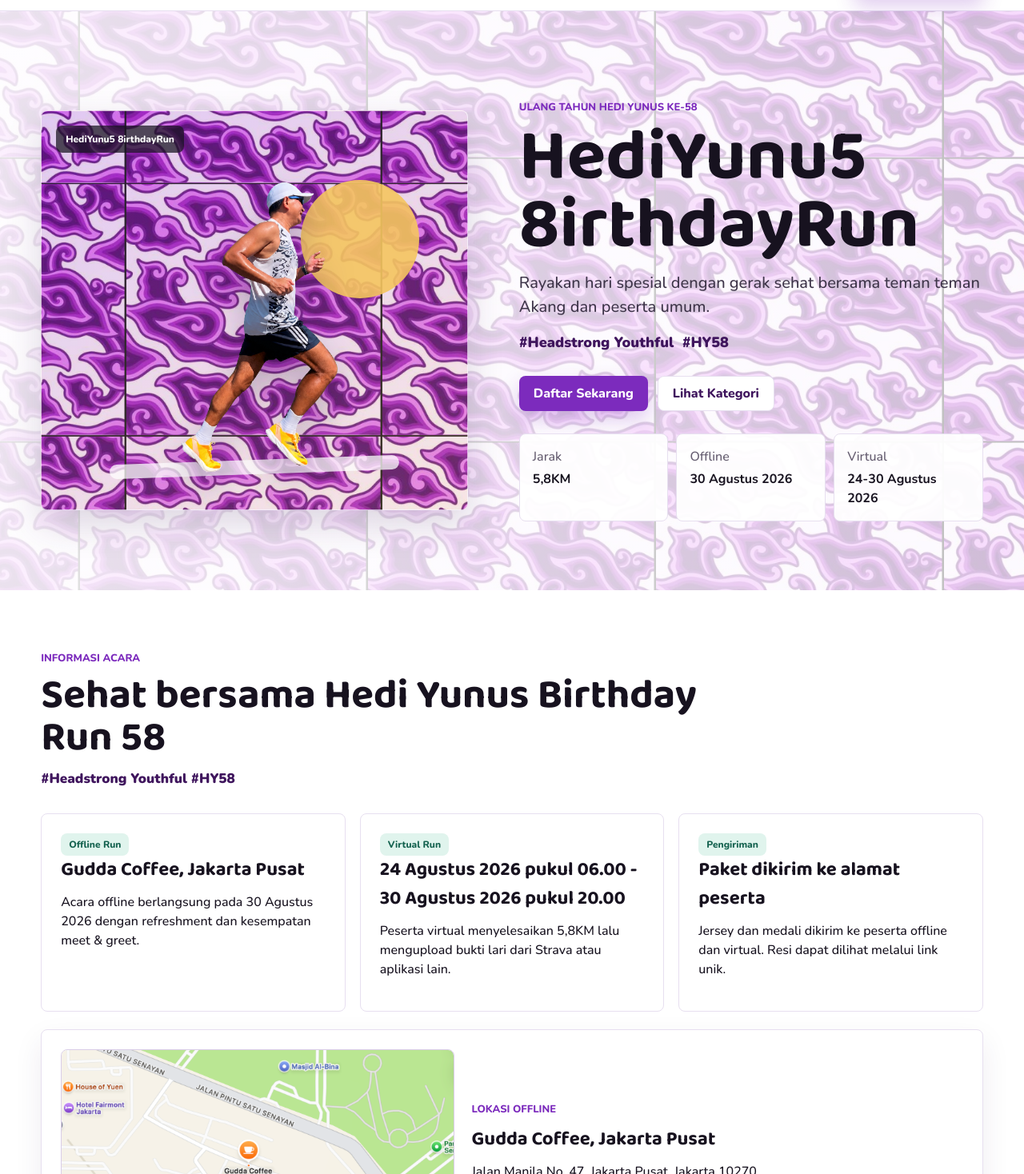
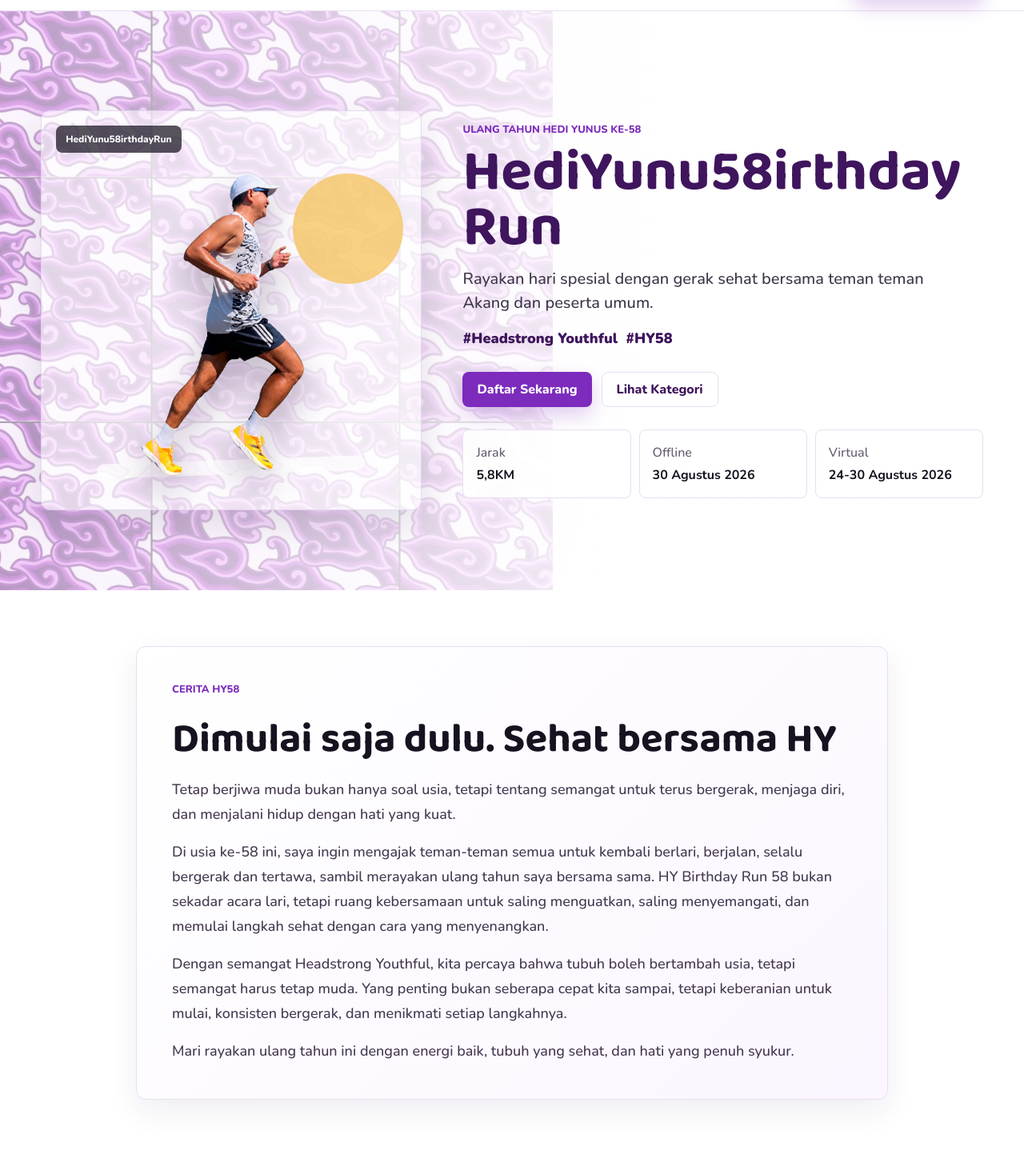
Before and after one commit to amutiara302-debug/hy-birthday-run-app, a Next.js app: page / in a window 1280 px wide. Shown: the part 62-1530 px from the top of the page at 80% size. Built offline with nearby package versions, Linux system fonts and the light colour scheme.

Commit message:
Add files via upload

```diff
--- a/app/globals.css
+++ b/app/globals.css
@@ -74,22 +74,45 @@ nav a { text-decoration: none; }
 .button:disabled { opacity: .6; cursor: not-allowed; }
 
 .hero {
+  position: relative;
   display: grid;
-  grid-template-columns: minmax(320px, .92fr) minmax(320px, 1fr);
-  gap: clamp(28px, 5vw, 72px);
+  grid-template-columns: minmax(320px, .82fr) minmax(360px, 1.12fr);
+  gap: clamp(24px, 4vw, 58px);
   align-items: center;
   min-height: calc(100vh - 76px);
   padding: clamp(34px, 6vw, 82px) clamp(18px, 4vw, 56px) 52px;
-  background: linear-gradient(90deg, rgba(255,255,255,.88), rgba(255,255,255,.72)), url("/purple-pattern.png") center / 360px;
+  overflow: hidden;
+  background:
+    linear-gradient(105deg, rgba(255,255,255,.22), rgba(255,255,255,.78) 42%, rgba(255,255,255,.95) 64%, #fff 100%),
+    linear-gradient(135deg, #fdfbff, #f3e8f8 55%, #fff 100%);
+}
+.hero::before {
+  content: "";
+  position: absolute;
+  inset: 0 auto 0 0;
+  width: 54%;
+  background: url("/purple-pattern.png") center / 310px;
+  opacity: .44;
+}
+.hero::after {
+  content: "";
+  position: absolute;
+  inset: 0;
+  pointer-events: none;
+  background: linear-gradient(90deg, rgba(255,255,255,.08), rgba(255,255,255,.68) 45%, rgba(255,255,255,.94) 68%, #fff 100%);
 }
 .runner-card {
   position: relative;
   min-height: 500px;
   overflow: hidden;
-  border: 1px solid rgba(255,255,255,.66);
-  border-radius: 8px;
-  background: linear-gradient(150deg, rgba(124,43,189,.18), rgba(246,198,96,.16)), url("/purple-pattern.png") center / 320px;
-  box-shadow: var(--shadow);
+  border: 1px solid rgba(222,210,236,.82);
+  border-radius: 12px;
+  background: rgba(255,255,255,.56);
+  box-shadow: 0 18px 44px rgba(43, 15, 63, .12);
+}
+.hero-media, .hero-copy {
+  position: relative;
+  z-index: 1;
 }
 .editable-badge {
   position: absolute;
@@ -103,14 +126,15 @@ nav a { text-decoration: none; }
   font-size: 12px;
   font-weight: 800;
 }
-.runner-portrait { position: absolute; inset: 54px 34px 0; display: grid; place-items: end center; }
-.runner-sun { position: absolute; top: 32px; right: 26px; width: 148px; height: 148px; background: var(--gold); border-radius: 50%; opacity: .9; }
+.runner-portrait { position: absolute; inset: 42px 22px 0; display: grid; place-items: end center; }
+.runner-sun { position: absolute; top: 36px; right: 0; width: 138px; height: 138px; background: var(--gold); border-radius: 50%; opacity: .78; }
 .runner-photo {
   position: relative;
   z-index: 1;
-  width: min(92%, 440px);
-  max-height: 460px;
+  width: min(96%, 455px);
+  max-height: 480px;
   object-fit: contain;
+  transform: translateX(-18px);
   filter: drop-shadow(0 22px 20px rgba(47, 18, 63, .28));
 }
 .runner-initials {
@@ -127,6 +151,13 @@ nav a { text-decoration: none; }
 }
 .runner-track { position: absolute; bottom: 44px; width: 78%; height: 18px; background: rgba(255,255,255,.74); border-radius: 999px; transform: rotate(-2deg); }
 .hero-copy { max-width: 690px; }
+.hero-copy h1 {
+  max-width: 660px;
+  color: var(--plum);
+  font-size: clamp(38px, 5.6vw, 76px);
+  line-height: .96;
+  overflow-wrap: anywhere;
+}
 .eyebrow { margin: 0 0 10px; color: var(--purple); font-size: 13px; font-weight: 800; text-transform: uppercase; }
 .tagline { max-width: 610px; color: #3e3549; font-size: 20px; }
 .tagline-tags, .section-subtitle {
@@ -150,6 +181,25 @@ nav a { text-decoration: none; }
 .section, .page-shell { padding: 76px clamp(18px, 4vw, 56px); }
 .white { background: #fff; }
 .section-heading { max-width: 820px; margin-bottom: 30px; }
+.story-section { padding-top: 70px; padding-bottom: 72px; }
+.story-copy {
+  display: grid;
+  gap: 16px;
+  max-width: 940px;
+  margin: 0 auto;
+  padding: clamp(24px, 4vw, 44px);
+  background: linear-gradient(135deg, #fff, #fbf6ff);
+  border: 1px solid var(--line);
+  border-radius: 12px;
+  box-shadow: 0 14px 36px rgba(51,21,77,.08);
+}
+.story-copy h2 { margin-bottom: 4px; }
+.story-copy p:not(.eyebrow) {
+  margin: 0;
+  color: #44374f;
+  font-size: 18px;
+  line-height: 1.72;
+}
 .info-grid, .category-grid, .steps, .participant-grid, .metric-grid {
   display: grid;
   gap: 18px;
@@ -319,6 +369,7 @@ td button { min-height: 36px; }
   nav { display: none; }
   .hero, .registration-layout, .participant-grid, .location-card, .recap-grid { grid-template-columns: 1fr; }
   .hero { min-height: auto; }
+  .hero::before { width: 100%; opacity: .22; }
   .runner-card { min-height: 420px; }
   .info-grid, .steps, .metric-grid, .dashboard-summary, .summary-totals { grid-template-columns: repeat(2, minmax(0,1fr)); }
 }
--- a/app/page.tsx
+++ b/app/page.tsx
@@ -25,7 +25,7 @@ export default function HomePage() {
         <section className="hero">
           <div className="hero-media">
             <div className="runner-card">
-              <div className="editable-badge">HediYunu5 8irthdayRun</div>
+              <div className="editable-badge">HediYunu58irthdayRun</div>
               <div className="runner-portrait">
                 <div className="runner-sun" />
                 <img className="runner-photo" src="/hedi-run-cutout.png" alt="Hedi Yunus berlari" />
@@ -35,7 +35,7 @@ export default function HomePage() {
           </div>
           <div className="hero-copy">
             <p className="eyebrow">Ulang Tahun Hedi Yunus ke-58</p>
-            <h1>HediYunu5 8irthdayRun</h1>
+            <h1>HediYunu58irthdayRun</h1>
             <p className="tagline">Rayakan hari spesial dengan gerak sehat bersama teman teman Akang dan peserta umum.</p>
             <p className="tagline-tags">#Headstrong Youthful&nbsp;&nbsp;#HY58</p>
             <div className="hero-actions">
@@ -47,6 +47,17 @@ export default function HomePage() {
               <div><span>Offline</span><strong>30 Agustus 2026</strong></div>
               <div><span>Virtual</span><strong>24-30 Agustus 2026</strong></div>
             </div>
+          </div>
+        </section>
+
+        <section className="section white story-section">
+          <div className="story-copy">
+            <p className="eyebrow">Cerita HY58</p>
+            <h2>Dimulai saja dulu. Sehat bersama HY</h2>
+            <p>Tetap berjiwa muda bukan hanya soal usia, tetapi tentang semangat untuk terus bergerak, menjaga diri, dan menjalani hidup dengan hati yang kuat.</p>
+            <p>Di usia ke-58 ini, saya ingin mengajak teman-teman semua untuk kembali berlari, berjalan, selalu bergerak dan tertawa, sambil merayakan ulang tahun saya bersama sama. HY Birthday Run 58 bukan sekadar acara lari, tetapi ruang kebersamaan untuk saling menguatkan, saling menyemangati, dan memulai langkah sehat dengan cara yang menyenangkan.</p>
+            <p>Dengan semangat Headstrong Youthful, kita percaya bahwa tubuh boleh bertambah usia, tetapi semangat harus tetap muda. Yang penting bukan seberapa cepat kita sampai, tetapi keberanian untuk mulai, konsisten bergerak, dan menikmati setiap langkahnya.</p>
+            <p>Mari rayakan ulang tahun ini dengan energi baik, tubuh yang sehat, dan hati yang penuh syukur.</p>
           </div>
         </section>
 
```
